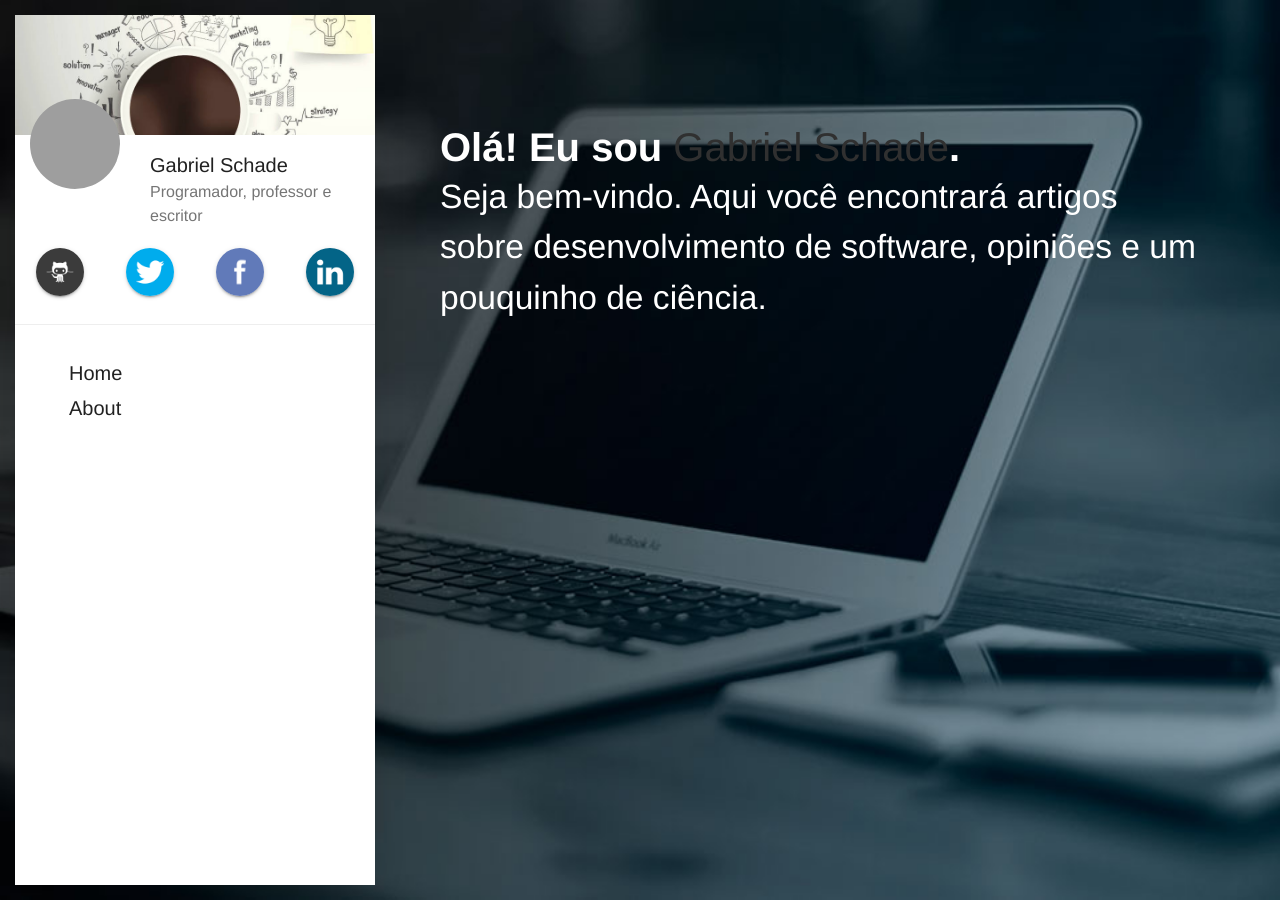
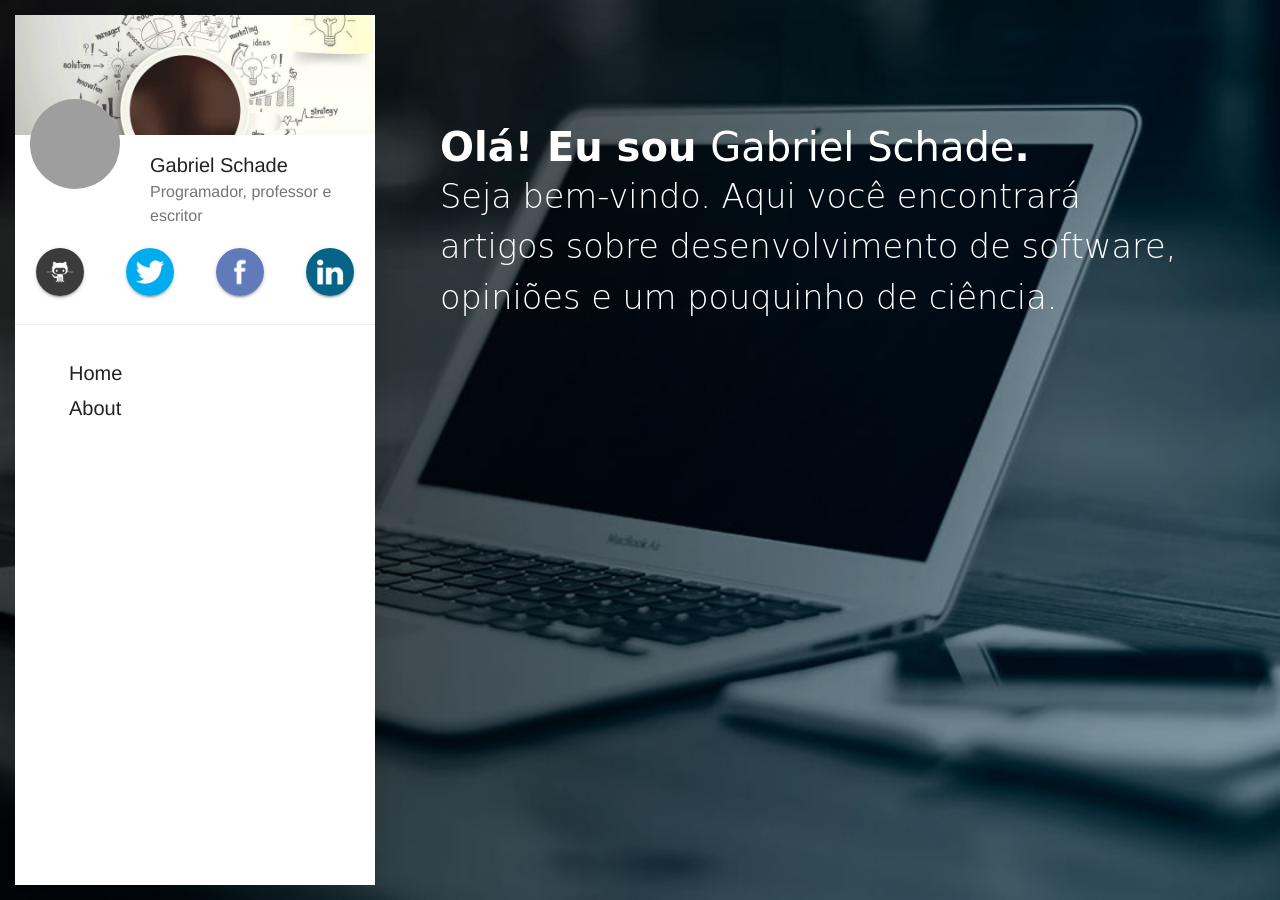
Before and after one commit to gabrielschade/gabrielschade.github.io, a Jekyll site: the page built from index.md, in a window 1280 px wide and 900 px high. Built offline with Jekyll 4.4.1, drawn with Linux system fonts in a browser that asks for light colours; nearby versions of some CDN libraries; comment, search, counter and statistics services are not loaded; grey boxes are pictures that could not be loaded.

Commit message:
ajuste-font

```diff
--- a/_layouts/home.html
+++ b/_layouts/home.html
@@ -11,7 +11,7 @@
 
     <div class="content container intro-content">
       <div class="content-bottom padding-bottom-80">
-          <h1 class="text-lg white-text margin-bottom-0">Olá! Eu sou <strong>Gabriel Schade</strong>.</h1>
+          <h1 class="text-lg white-text margin-bottom-0">Olá! Eu sou <strong class="white-text">Gabriel Schade</strong>.</h1>
           <p class="flow-text white-text">
             Seja bem-vindo. Aqui você encontrará artigos sobre desenvolvimento de software, opiniões e um pouquinho de ciência.
           </p>
--- a/css/blog.css
+++ b/css/blog.css
@@ -103,5 +103,5 @@
 }
 
 .white-text{
-    color:white;
+    font-family: "Segoe UI Light", Frutiger, "Frutiger Linotype", "Dejavu Sans", "Helvetica Neue", Arial, sans-serif;
 }
```
